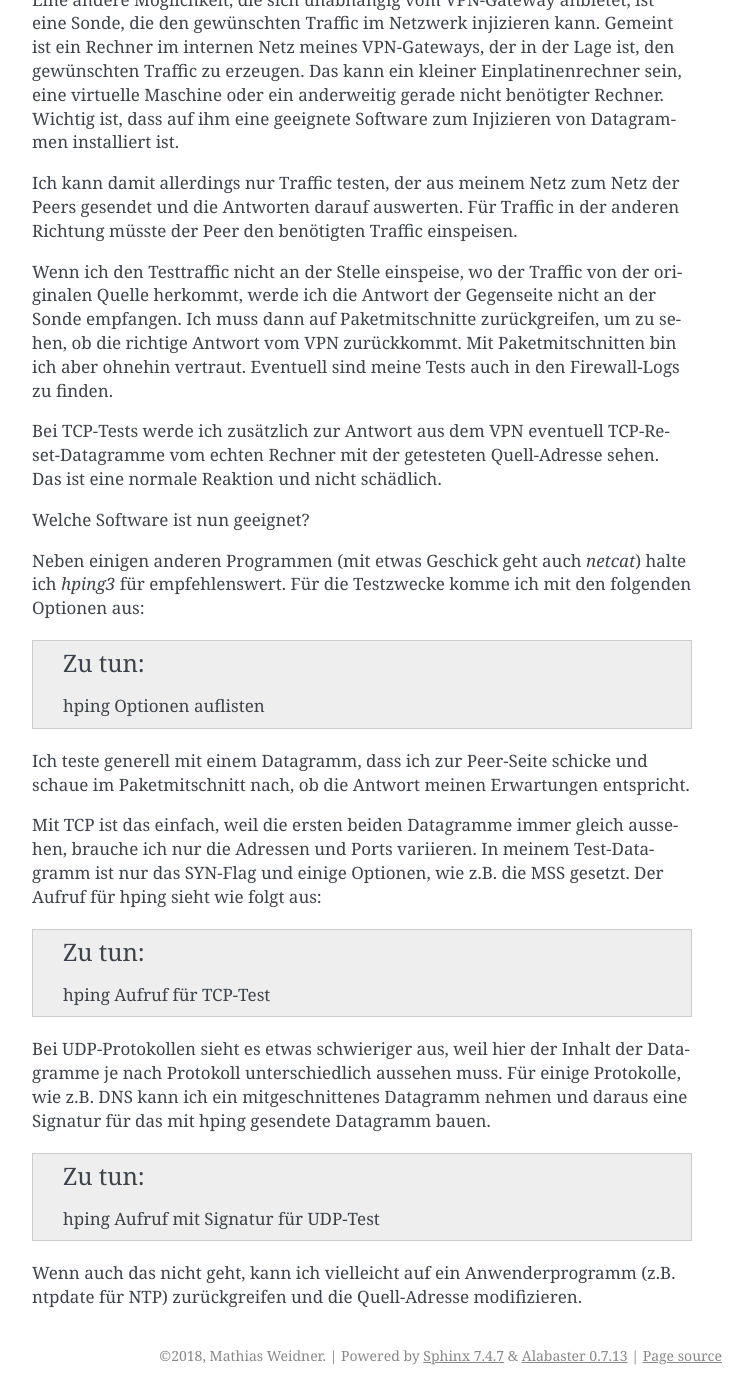
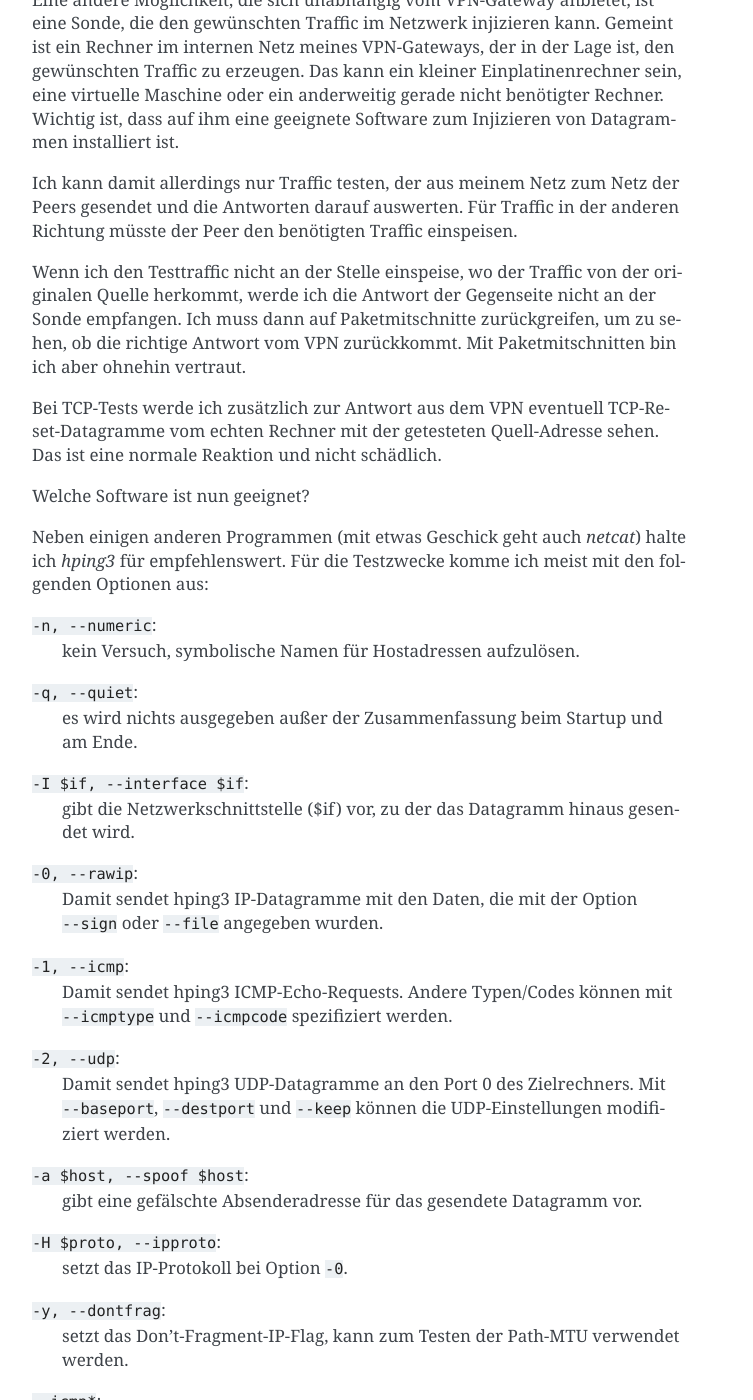
Before and after one commit to matwei-books/Fehlersuche-bei-IPsec-VPN-mit-IKEv2, a Sphinx documentation site: the page built from source/anhang/hilfsmittel.rst, in a window 1280 px wide and 1400 px high, scrolled down 3572 px. Shown: the whole window, without its empty margins (388-1141 px from the left). Built offline with Sphinx 7.4.7, drawn with Linux system fonts in a browser that asks for light colours; some of the changed text lies outside the part shown.

Commit message:
Hping-Optionen ergänzt

```diff
--- a/source/anhang/hilfsmittel.rst
+++ b/source/anhang/hilfsmittel.rst
@@ -155,7 +155,7 @@
 Sonde zum Injizieren von Traffic
 --------------------------------
 
-> The proof of the pudding is in the eating.
+  The proof of the pudding is in the eating.
 
 Ob ein VPN funktioniert, sieht man am besten, wenn Traffic durchgeht.
 Und genau hier liegt das Problem für viele VPN-Administratoren in
@@ -190,7 +190,6 @@
 nicht an der Sonde empfangen. Ich muss dann auf Paketmitschnitte
 zurückgreifen, um zu sehen, ob die richtige Antwort vom VPN zurückkommt.
 Mit Paketmitschnitten bin ich aber ohnehin vertraut.
-Eventuell sind meine Tests auch in den Firewall-Logs zu finden.
 
 Bei TCP-Tests werde ich zusätzlich zur Antwort aus dem VPN eventuell
 TCP-Reset-Datagramme vom echten Rechner mit der getesteten Quell-Adresse
@@ -199,10 +198,75 @@
 Welche Software ist nun geeignet?
 
 Neben einigen anderen Programmen (mit etwas Geschick geht auch *netcat*)
-halte ich *hping3* für empfehlenswert. Für die Testzwecke komme ich mit
-den folgenden Optionen aus:
+halte ich *hping3* für empfehlenswert. Für die Testzwecke komme ich
+meist mit den folgenden Optionen aus:
 
-.. todo:: hping Optionen auflisten
+``-n, --numeric``:
+  kein Versuch, symbolische Namen für Hostadressen aufzulösen.
+
+``-q, --quiet``:
+  es wird nichts ausgegeben außer der Zusammenfassung beim Startup und
+  am Ende.
+
+``-I $if, --interface $if``:
+  gibt die Netzwerkschnittstelle ($if) vor, zu der das Datagramm hinaus
+  gesendet wird.
+
+``-0, --rawip``:
+  Damit sendet hping3 IP-Datagramme mit den Daten, die mit der Option
+  ``--sign`` oder ``--file`` angegeben wurden.
+
+``-1, --icmp``:
+  Damit sendet hping3 ICMP-Echo-Requests. Andere Typen/Codes können mit
+  ``--icmptype`` und ``--icmpcode`` spezifiziert werden.
+
+``-2, --udp``:
+  Damit sendet hping3 UDP-Datagramme an den Port 0 des Zielrechners. Mit
+  ``--baseport``, ``--destport`` und ``--keep`` können die
+  UDP-Einstellungen modifiziert werden.
+
+``-a $host, --spoof $host``:
+  gibt eine gefälschte Absenderadresse für das gesendete Datagramm vor.
+
+``-H $proto, --ipproto``:
+  setzt das IP-Protokoll bei Option ``-0``.
+
+``-y, --dontfrag``:
+  setzt das Don't-Fragment-IP-Flag, kann zum Testen der Path-MTU
+  verwendet werden.
+
+``--icmp*``:
+  Verschiedene Optionen zum Spezifizieren von ICMP-Datagrammen mit ``-1``.
+
+``--s $port, --baseport $port``:
+  setzt die Quellportnummer des ersten Datagramms. Hping3 erhöht die
+  Quellportnummer bei jedem Datagramm um 1, wenn nicht zusätzlich die
+  Option ``--keep`` angegeben wird.
+
+``-p $port, --destport $port``:
+  setzt die Zielportnummer (Default ist 0).
+
+``--keep``:
+  behält die angegebene Quellportnummer bei.
+
+``-S, --syn``:
+  setzt das SYN-Flag bei TCP.
+
+``--tcp-mss $mss``:
+  aktiviert die TCP-MSS-Option und setzt sie auf den Wert $mss.
+
+``-d $size, --data $size``:
+  gibt die Größe der Daten nach dem Protokoll-Header vor.
+
+``-E $fname, --file $fname``:
+  sende den Inhalt der Datei $fname als Daten.
+
+``-e $sign, --sign $sign``:
+  füllt die ersten Bytes des Datenbereichs im Datagramm mit $sign.
+
+Per Default sendet hping3 TCP-Datagramme. Um UDP-, ICMP- oder andere
+IP-Datagramme zu senden, muss ich eine der Optionen ``-2``, ``-1`` oder
+``-0`` verwenden.
 
 Ich teste generell mit einem Datagramm, dass ich zur Peer-Seite schicke
 und schaue im Paketmitschnitt nach, ob die Antwort meinen Erwartungen
@@ -211,9 +275,9 @@
 Mit TCP ist das einfach, weil die ersten beiden Datagramme immer gleich
 aussehen, brauche ich nur die Adressen und Ports variieren. In meinem
 Test-Datagramm ist nur das SYN-Flag und einige Optionen, wie z.B. die
-MSS gesetzt. Der Aufruf für hping sieht wie folgt aus:
+MSS gesetzt. Der Aufruf für hping sieht wie folgt aus::
 
-.. todo:: hping Aufruf für TCP-Test
+   hping3 -a $saddr -p $dport -S --tcp-mss 1460 $daddr
 
 Bei UDP-Protokollen sieht es etwas schwieriger aus, weil hier der Inhalt
 der Datagramme je nach Protokoll unterschiedlich aussehen muss. Für
@@ -221,7 +285,5 @@
 nehmen und daraus eine Signatur für das mit hping gesendete Datagramm
 bauen.
 
-.. todo:: hping Aufruf mit Signatur für UDP-Test
-
 Wenn auch das nicht geht, kann ich vielleicht auf ein Anwenderprogramm
 (z.B.  ntpdate für NTP) zurückgreifen und die Quell-Adresse modifizieren.
```
